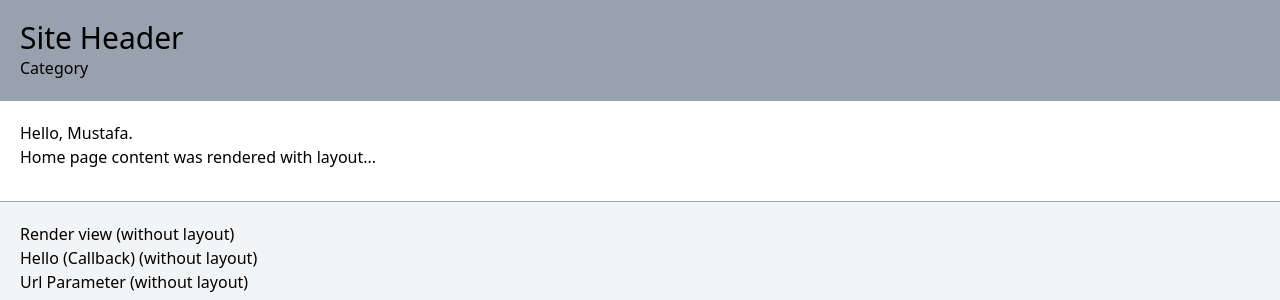
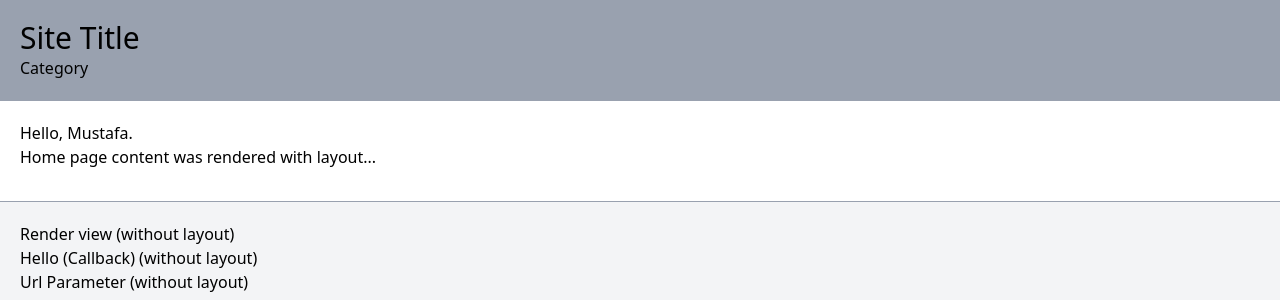
Before and after one commit to m-bilgi/PHPMVC, a PHP site: page / in a window 1280 px wide. Shown: the top 300 px of the page. Run offline with PHP 8.4, Linux system fonts and the light colour scheme; style sheets or scripts are compiled from the project's sources.

Commit message:
Update header.php

```diff
--- a/app/Views/partials/header.php
+++ b/app/Views/partials/header.php
@@ -1,4 +1,4 @@
-<h1><a href="/">Site Header</a></h1>
+<h1><a href="/">Site Title</a></h1>
 <nav>
     <a href="/category">Category</a>
 </nav>
```
